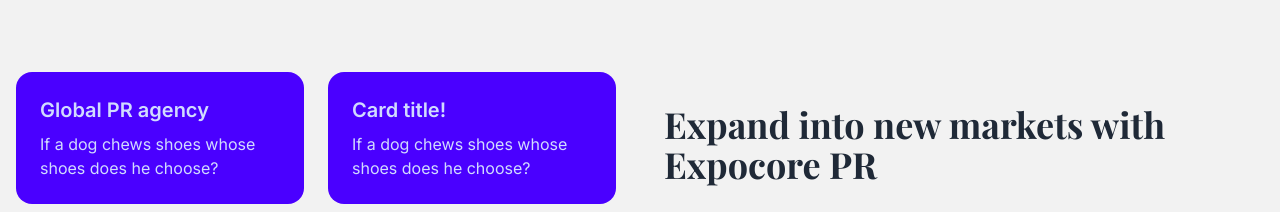
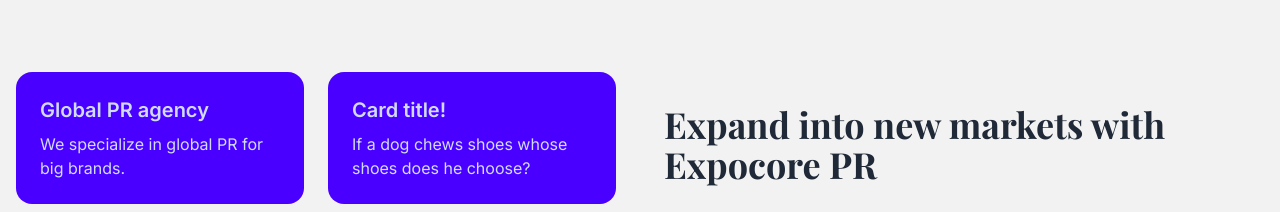
Before and after one commit to Edmondakwasi/expocore_pr, a React (Vite) app in the folder EPCPR/: page / in a window 1280 px wide. Shown: the part 1320-1532 px from the top of the page. Built offline with nearby package versions, Linux system fonts and the light colour scheme; a web font is replaced by a local one.

Commit message:
added a description for the first card

```diff
--- a/EPCPR/src/components/Services.jsx
+++ b/EPCPR/src/components/Services.jsx
@@ -10,7 +10,7 @@
             <div className="card bg-primary text-primary-content">
               <div className="card-body p-4 md:p-6">
                 <h2 className="font-sans card-title text-lg md:text-xl">Global PR agency</h2>
-                <p className="font-sans text-sm md:text-base">If a dog chews shoes whose shoes does he choose?</p>
+                <p className="font-sans text-sm md:text-base">We specialize in global PR for big brands.</p>
               </div>
             </div>
 
```
